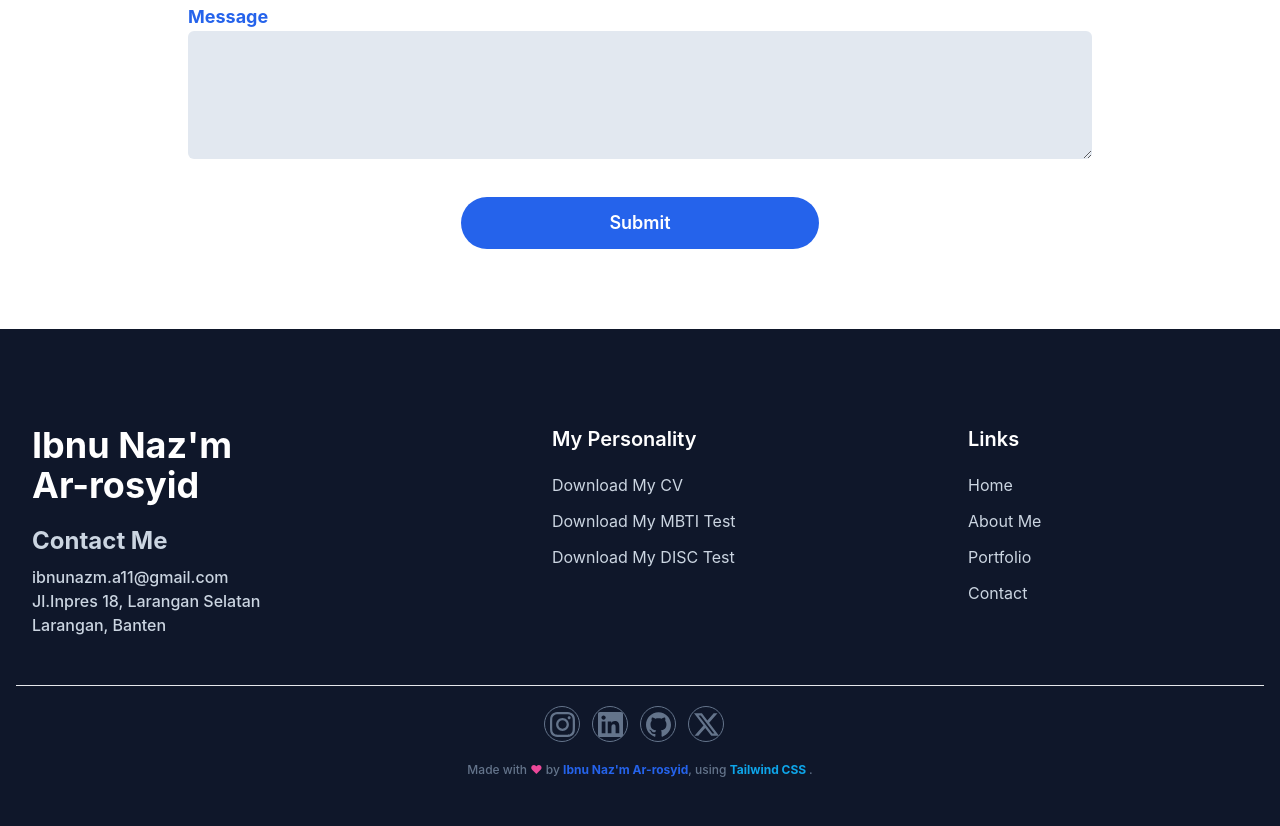
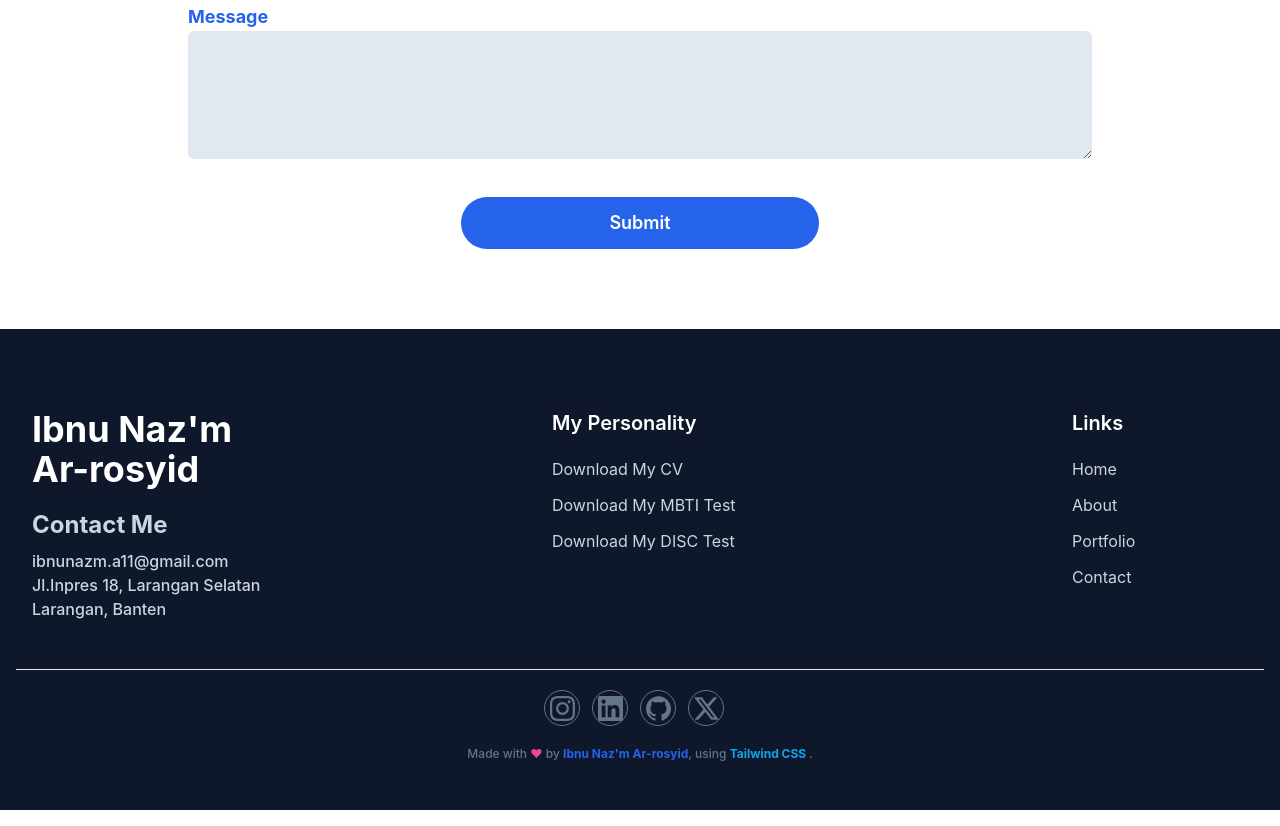
Before and after one commit to ibnunazm/Portfolio-Tailwind, a website: page index.html in a window 1280 px wide. Shown: the part 2897-3723 px from the top of the page. Drawn offline with nearby package versions, Linux system fonts and the light colour scheme.

Commit message:
benerin footer

```diff
--- a/index.html
+++ b/index.html
@@ -82,7 +82,7 @@
           <div class="w-full self-center px-4 lg:w-1/2">
             <h1 class="text-base font-semibold text-primary md:text-xl">
               Hello Everyone 👋, I am<span
-                class="block font-bold text-3xl mt-1 text-dark lg:text-4xl"
+                class="block font-bold text-3xl mt-1 text-dark xl:text-4xl"
                 >Ibnu Naz'm Ar-rosyid</span
               >
             </h1>
@@ -96,7 +96,6 @@
               interest in
               <span class="text-primary font-bold">full stack developer</span>.
             </p>
-
             <a
               href="#contact"
               class="text-base font-semibold text-white bg-primary px-6 py-3 rounded-full hover:shadow-lg hover:opacity-90 transition duration-300 ease-in-out"
@@ -416,7 +415,7 @@
     <!-- Contact Section End -->
 
     <!-- Footer Section Start -->
-    <footer class="bg-dark pt-24 pb-12">
+    <footer class="bg-dark pt-16 md:pt-20 pb-12">
       <div class="container">
         <div class="flex flex-wrap mx-auto justify-center">
           <div class="mb-12 w-full px-4 font-medium text-slate-300 md:w-5/12">
@@ -428,7 +427,7 @@
             <p>Jl.Inpres 18, Larangan Selatan</p>
             <p>Larangan, Banten</p>
           </div>
-          <div class="mb-12 w-full px-4 md:w-4/12">
+          <div class="mb-12 w-full px-4 md:w-5/12">
             <h3 class="mb-5 text-xl font-semibold text-white">
               My Personality
             </h3>
@@ -455,7 +454,7 @@
                 >
               </li>
           </div>
-          <div class="mb-12 w-full px-4 md:w-3/12">
+          <div class="mb-12 w-full px-4 md:w-2/12">
             <h3 class="mb-5 text-xl font-semibold text-white">Links</h3>
             <ul class="text-slate-300">
               <li>
@@ -469,7 +468,7 @@
                 <a
                   href="#about"
                   class="mb-3 inline-block text-base hover:text-primary"
-                  >About Me</a
+                  >About</a
                 >
               </li>
               <li>
@@ -610,7 +609,7 @@
     <script>
       //typing text
       var typed = new Typed("#typing-text", {
-        strings: ["Determined", "Responsible", "thorough"],
+        strings: ["Determined", "Responsible", "Meticulous"],
         typeSpeed: 200,
         loop: true,
       });
```
Also changed, not shown: dist/output.css.
